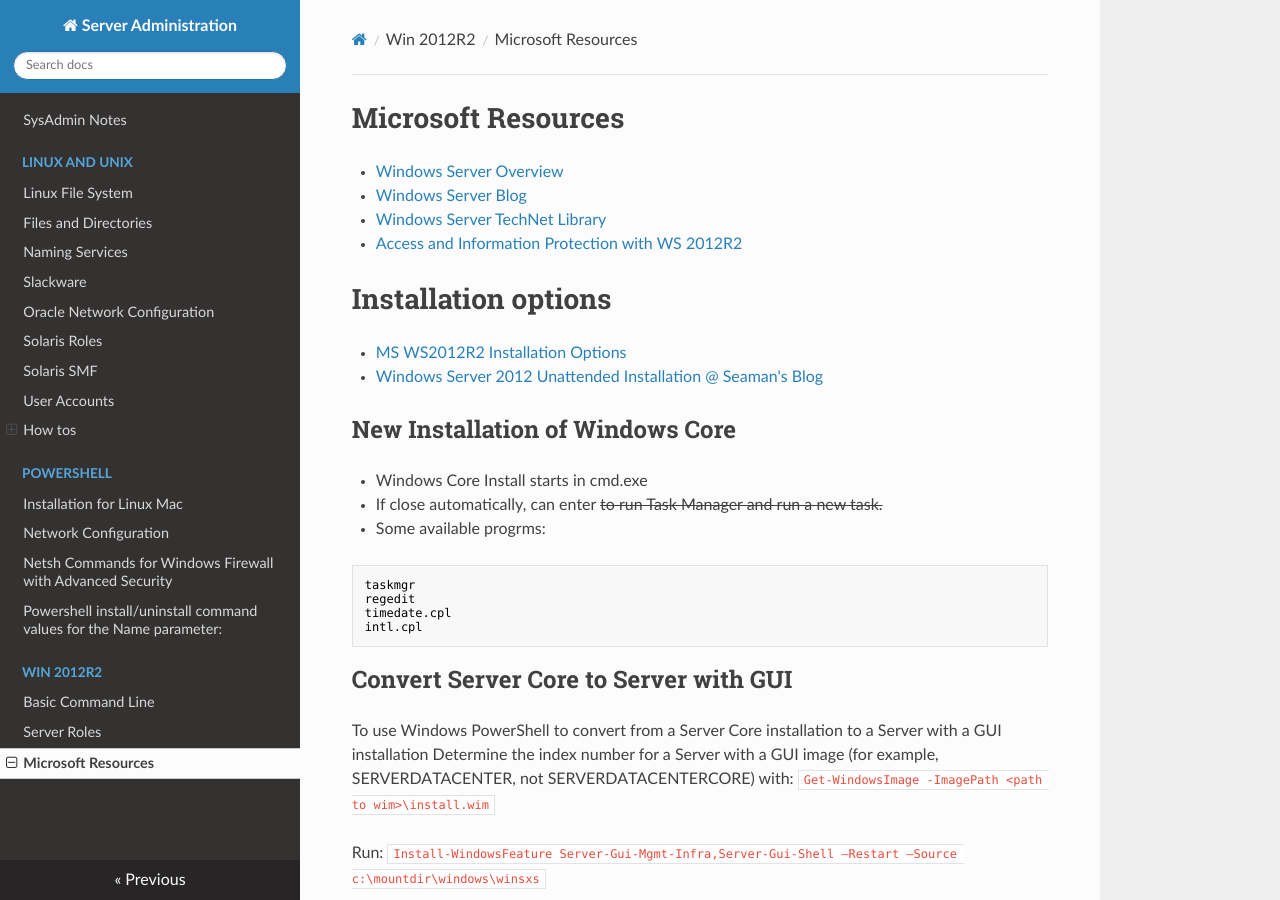
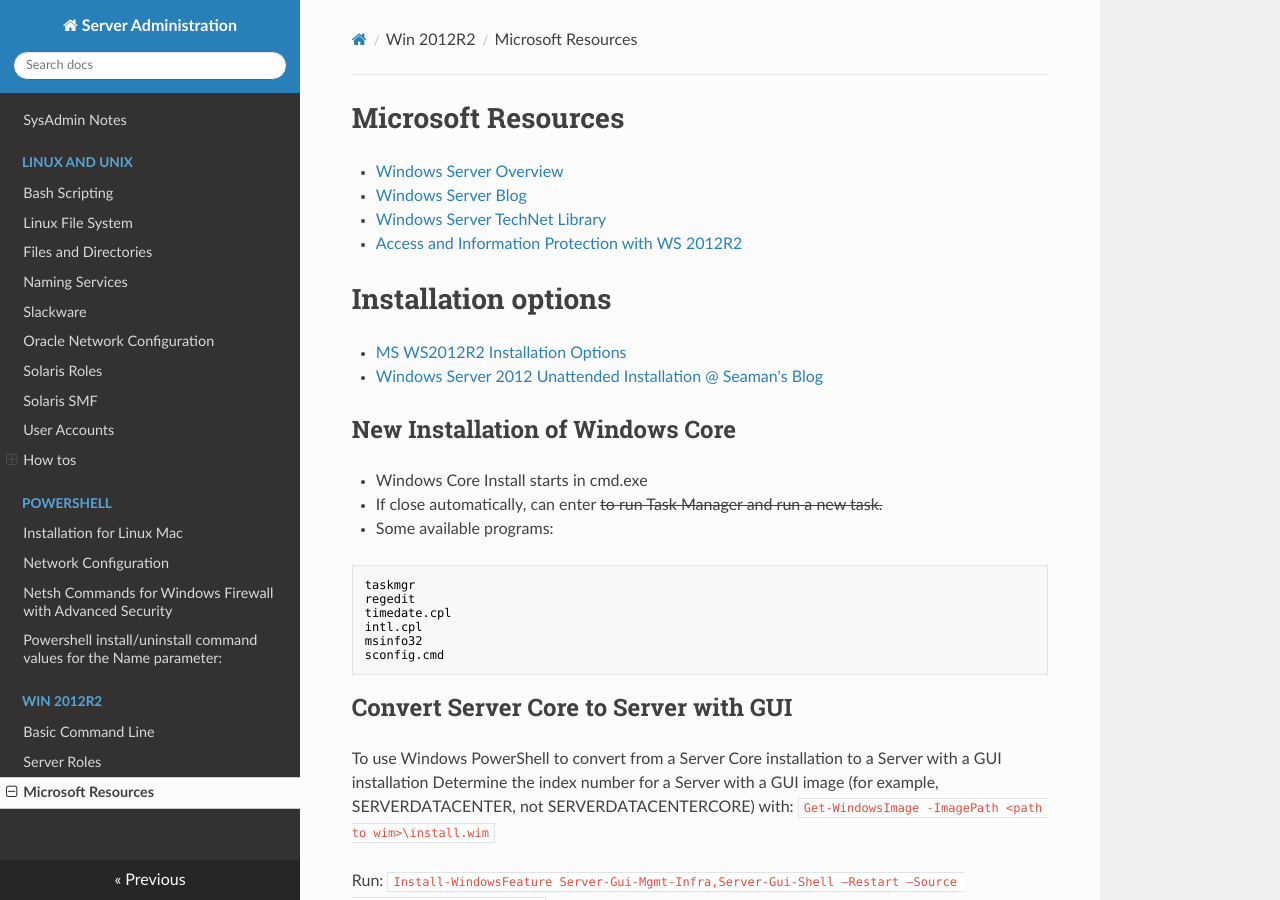
Before and after one commit to gavchan/sysadmin-notes, an MkDocs documentation site: the page built from docs/Win 2012R2/Windows_Server.md, in a window 1280 px wide and 900 px high. Built offline with MkDocs 1.6.1, drawn with Linux system fonts in a browser that asks for light colours; nearby versions of some CDN libraries.

Commit message:
Add bash-scripting

````diff
--- a/docs/Win 2012R2/Windows_Server.md
+++ b/docs/Win 2012R2/Windows_Server.md
@@ -12,12 +12,14 @@
 ## New Installation of Windows Core
 - Windows Core Install starts in cmd.exe
 - If close automatically, can enter <Ctrl><Alt><Del> to run Task Manager and run a new task.
-- Some available progrms:
+- Some available programs:
 ```
 taskmgr
 regedit
 timedate.cpl
 intl.cpl
+msinfo32
+sconfig.cmd
 ```
 
 ## Convert Server Core to Server with GUI
````
Also changed, not shown: docs/Linux-and-Unix/Bash_Scripting.md (added).
